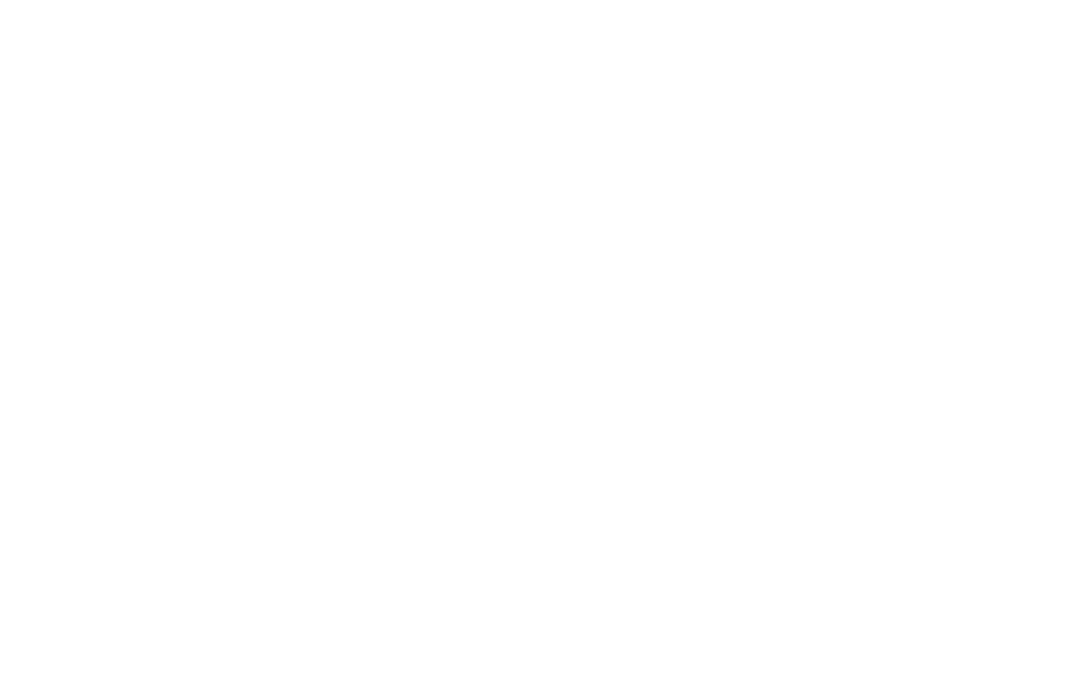
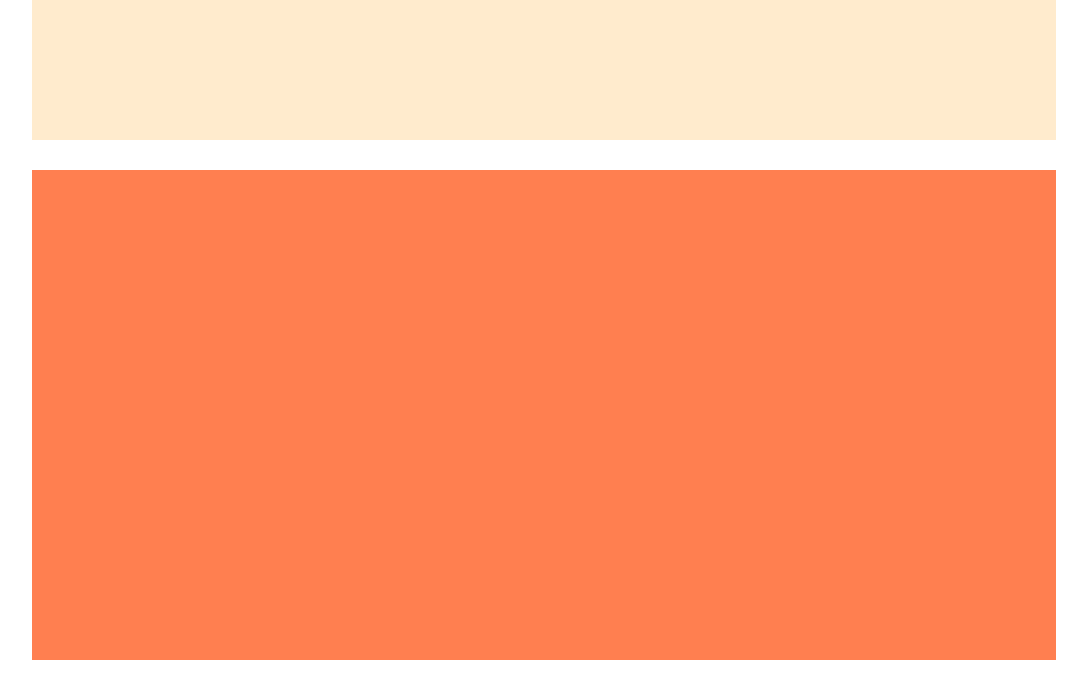
Before and after one commit to mariklim/htmlcss-struttura-wp, a plain HTML site: page index.html in a window 1280 px wide. Shown: the whole page, without its empty margins (96-1183 px from the left). Drawn offline with Linux system fonts and the light colour scheme.

Commit message:
aggiunto Header e Section-top di Main

```diff
--- a/css/style.css
+++ b/css/style.css
@@ -15,3 +15,14 @@
 	width: 80%;
 	margin: auto;
 }
+
+header{
+    height: 140px;
+    background-color: blanchedalmond;
+    margin-bottom: 30px;
+}
+
+.section-top{
+    height: 490px;
+    background-color: coral;
+}
--- a/index.html
+++ b/index.html
@@ -13,13 +13,18 @@
         <header></header>
         <!-- /intestazione -->
         <!-- corpo -->
-        <main class="clearfix">
+        <main>
+            <section class="section-top">
+
+            </section>
+            <section class="clearfix">
                 <div class="col-left">
                 </div>
                 <div class="col-center">
                 </div>
                 <div class="col-right">
                 </div>
+            </section>
         </main>
         <!-- /corpo -->
         <!-- footer -->
```
Lines whose indentation alone changed are shown as unchanged.
